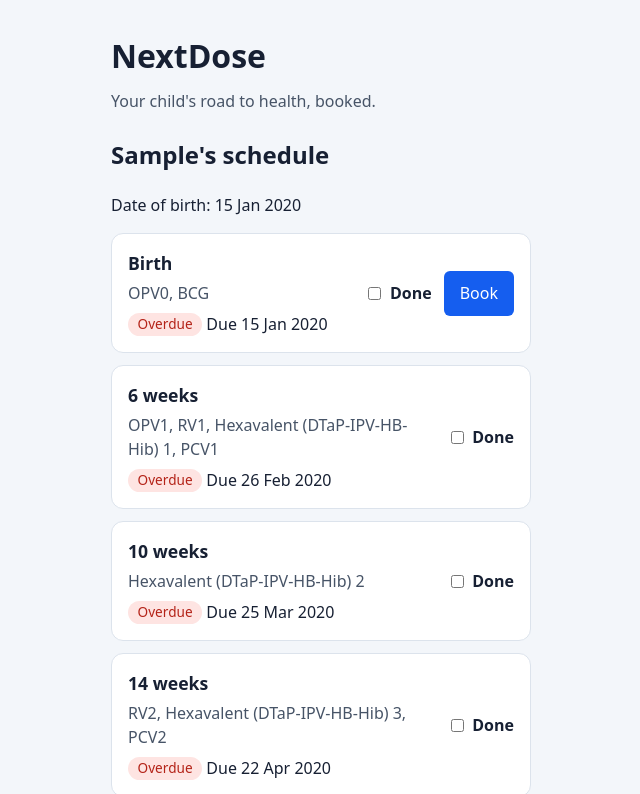
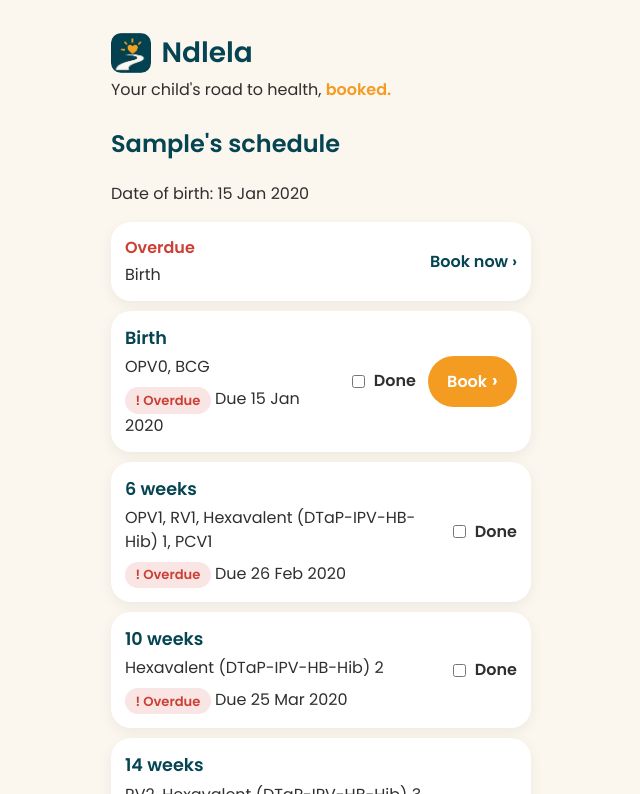
Before and after one commit to Tibule12/NextDose, a plain HTML site: page index.html in a window 1280 px wide. Both pictures are taken after typing "Sample", "2020-01-15" into the empty fields and a click on the button "Show schedule". Shown: the top 794 px of the page, without its empty margins (319-959 px from the left). Drawn offline with Linux system fonts and the light colour scheme.

Commit message:
Apply Ndlela brand styling
Co-authored-by: Copilot App <223556219+Copilot@users.noreply.github.com>

```diff
--- a/index.html
+++ b/index.html
@@ -4,36 +4,77 @@
   <meta charset="utf-8">
   <meta name="viewport" content="width=device-width, initial-scale=1">
   <title>NextDose</title>
+  <link rel="preconnect" href="https://fonts.googleapis.com">
+  <link rel="preconnect" href="https://fonts.gstatic.com" crossorigin>
+  <link href="https://fonts.googleapis.com/css2?family=Poppins:wght@400;600&display=swap" rel="stylesheet">
   <style>
-    :root { font: 16px/1.5 system-ui, sans-serif; color: #172033; background: #f3f6fa; }
+    :root {
+      --teal: #054452;
+      --orange: #F49C22;
+      --cream: #FCEFDE;
+      --bg: #FBF6EE;
+      --text: #2F2F2E;
+      --green: #3CA052;
+      --amber: #F0AA21;
+      --red: #CC3F34;
+      --grey: #939598;
+      font: 16px/1.5 'Poppins', system-ui, sans-serif;
+      font-weight: 400;
+      color: var(--text);
+      background: var(--bg);
+    }
     * { box-sizing: border-box; }
     body { margin: 0; padding: 2rem 16px; }
     main { max-width: 420px; margin: auto; }
+    h1, h2, strong { font-weight: 600; }
+    h1, h2 { color: var(--teal); }
     h1 { margin-top: 0; }
-    header p { margin: -.75rem 0 1.5rem; color: #475467; }
-    .card, .row { background: white; border: 1px solid #dce3ec; border-radius: 12px; padding: 1rem; }
-    .card { max-width: 440px; }
+    header p { margin: .25rem 0 1.5rem; }
+    header p span { color: var(--orange); font-weight: 600; }
+    .brand { display: flex; align-items: center; gap: .65rem; }
+    .brand img { width: 40px; height: 40px; border-radius: 10px; object-fit: cover; }
+    .brand h1 { margin: 0; color: var(--teal); font-size: 1.75rem; }
+    .card, .row, .next-card { background: white; border-radius: 20px; padding: 14px; box-shadow: 0 4px 14px rgba(0,0,0,.06); }
+    .card { max-width: 100%; }
     label { display: block; margin: 1rem 0 .35rem; font-weight: 600; }
-    input[type="text"], input[type="date"], select { width: 100%; padding: .7rem; border: 1px solid #9aa8bb; border-radius: 6px; font: inherit; }
-    button { min-height: 44px; border: 0; border-radius: 6px; padding: .65rem 1rem; background: #155eef; color: white; font: inherit; cursor: pointer; }
-    .error { min-height: 1.5em; color: #b42318; }
-    .rows { display: grid; gap: .75rem; }
-    .row { display: grid; grid-template-columns: 1fr auto; gap: .5rem 1rem; align-items: center; }
+    input[type="text"], input[type="date"], select { width: 100%; min-height: 48px; padding: .7rem; border: 1px solid #d8d1c7; border-radius: 12px; background: white; color: var(--text); font: inherit; }
+    button { min-height: 48px; border: 0; border-radius: 999px; padding: .7rem 1.2rem; background: var(--teal); color: white; font: inherit; font-weight: 600; cursor: pointer; }
+    button::after { content: " ›"; font-size: 1.2em; }
+    .error { min-height: 1.5em; color: var(--red); }
+    .rows { display: grid; gap: 10px; }
+    .row { display: grid; grid-template-columns: 1fr auto; gap: 10px; align-items: center; }
     .row h2 { margin: 0; font-size: 1.1rem; }
-    .vaccines { margin: .25rem 0 0; color: #475467; }
-    .status { display: inline-block; margin-top: .5rem; border-radius: 99px; padding: .1rem .6rem; background: #eef2f6; font-size: .85rem; text-transform: capitalize; }
-    .status.done { background: #dcfae6; color: #067647; }
-    .status.overdue { background: #fee4e2; color: #b42318; }
-    .status.due { background: #fef0c7; color: #93370d; }
-    .status.upcoming { background: #eef2f6; color: #475467; }
+    .vaccines { margin: .25rem 0 0; color: var(--text); }
+    .status { display: inline-flex; align-items: center; gap: .35rem; margin-top: .5rem; border-radius: 999px; padding: .2rem .65rem; font-size: .82rem; font-weight: 600; }
+    .status.done { background: #e7f3e8; color: var(--green); }
+    .status.overdue { background: #f9e5e3; color: var(--red); }
+    .status.due { background: #fff1d2; color: var(--amber); }
+    .status.upcoming { background: #ededee; color: var(--grey); }
     .row-actions { display: flex; align-items: center; gap: .75rem; }
     .row-actions label { display: flex; align-items: center; gap: .35rem; margin: 0; white-space: nowrap; }
-    @media (max-width: 520px) { .row { grid-template-columns: 1fr; } }
+    .row-actions button { background: var(--orange); color: white; }
+    .next-card { display: flex; align-items: center; justify-content: space-between; gap: 10px; margin-bottom: 10px; }
+    .next-card p { margin: .2rem 0 0; }
+    .next-headline { color: var(--teal); font-weight: 600; }
+    .next-headline.overdue { color: var(--red); }
+    .book-now { display: inline-flex; align-items: center; min-height: 44px; color: var(--teal); font-weight: 600; text-decoration: none; white-space: nowrap; }
+    .booking-form select { margin-bottom: .3rem; }
+    .booking-form .chip-select { width: auto; min-width: 8rem; border: 0; border-radius: 999px; background: var(--cream); color: var(--text); }
+    .booking-form .chip-select:valid { background: var(--teal); color: white; }
+    .booking-form option { background: white; color: var(--text); }
+    .booking-form .chip-select option:checked { background: var(--teal); color: white; }
+    .confirmation { text-align: center; }
+    .confirmation-mark { display: grid; place-items: center; width: 72px; height: 72px; margin: 0 auto 1rem; border-radius: 50%; background: var(--teal); color: white; font-size: 2.5rem; }
+    .confirmation h1 { margin-bottom: 1rem; }
+    @media (max-width: 520px) { .row { grid-template-columns: 1fr; } .next-card { align-items: flex-start; } }
   </style>
 </head>
 <body>
   <main>
-    <header><h1>NextDose</h1><p>Your child's road to health, booked.</p></header>
+    <header>
+      <div class="brand"><img src="logo.png" alt="Ndlela road-and-heart logo"><h1>Ndlela</h1></div>
+      <p>Your child's road to health, <span>booked.</span></p>
+    </header>
     <section id="app"></section>
   </main>
   <script>
@@ -119,10 +160,15 @@
         .sort((a, b) => a.due - b.due)[0]?.index;
       app.innerHTML = `<h1>${saved.name ? `${saved.name}'s schedule` : 'Immunisation schedule'}</h1>
         <p>Date of birth: ${formatDate(birth)}</p>
+        ${bookIndex === undefined ? '' : `<article class="next-card">
+          <div><strong class="next-headline ${entries[bookIndex].status === 'overdue' ? 'overdue' : ''}">${entries[bookIndex].status === 'overdue' ? 'Overdue' : `Next vaccination in ${Math.round((entries[bookIndex].due - today) / 86400000)} days`}</strong>
+            <p>${entries[bookIndex].item.label}</p></div>
+          <a class="book-now" href="#booking" data-book="${bookIndex}">Book now ›</a>
+        </article>`}
         <div class="rows">${entries.map(({ item, index, due, status, done, booking }) => `
           <article class="row">
             <div><h2>${item.label}</h2><p class="vaccines">${item.vaccines.join(', ')}</p>
-              <span class="status ${status}">${status}</span> <span>Due ${formatDate(due)}</span></div>
+              <span class="status ${status}">${status === 'done' ? '✓ Done' : status === 'due' ? '⏰ Due soon' : status === 'overdue' ? '! Overdue' : '📅 Upcoming'}</span> <span>Due ${formatDate(due)}</span></div>
             <div class="row-actions"><label><input type="checkbox" data-index="${index}" ${done ? 'checked' : ''}> Done</label>
               ${booking ? `Booked: ${formatDate(parseDate(booking.date))}, ${booking.time}` : index === bookIndex ? `<button type="button" data-book="${index}">Book</button>` : ''}</div>
           </article>`).join('')}</div>
@@ -147,13 +193,13 @@
       }
       app.innerHTML = `<h1>Book ${visit.label}</h1>
         <p>${visit.vaccines.join(', ')}</p>
-        <form class="card" id="booking">
+        <form class="card booking-form" id="booking">
           <label for="clinic">Demo clinics</label>
           <select id="clinic" required><option value="">Choose a clinic</option>${CLINICS.map(clinic => `<option value="${clinic.name}">${clinic.name} (${clinic.area})</option>`).join('')}</select>
           <label for="date">Date</label>
-          <select id="date" required><option value="">Choose a weekday</option>${weekdays.map(day => `<option value="${todayISOFor(day)}">${formatDate(day)}</option>`).join('')}</select>
+          <select id="date" class="chip-select" required><option value="">Choose a weekday</option>${weekdays.map(day => `<option value="${todayISOFor(day)}">${formatDate(day)}</option>`).join('')}</select>
           <label for="time">Time</label>
-          <select id="time" required><option value="">Choose a time</option>${TIMES.map(time => `<option>${time}</option>`).join('')}</select>
+          <select id="time" class="chip-select" required><option value="">Choose a time</option>${TIMES.map(time => `<option>${time}</option>`).join('')}</select>
           <p class="error" role="alert"></p>
           <button type="submit">Confirm</button>
         </form>`;
@@ -177,8 +223,9 @@
 
     function showConfirmation(booking) {
       const visit = SCHEDULE.find(item => item.label === booking.label);
-      app.innerHTML = `<h1>Booking confirmed</h1>
-        <section class="card"><p><strong>${saved.name || 'Child'}</strong></p>
+      app.innerHTML = `<section class="card confirmation">
+        <div class="confirmation-mark" aria-hidden="true">✓</div>
+        <h1>You're booked</h1><p><strong>${saved.name || 'Child'}</strong></p>
           <p>${visit.vaccines.join(', ')}</p><p>${booking.clinic}</p>
           <p>${formatDate(parseDate(booking.date))} at ${booking.time}</p>
           <p>Reference: <strong>${booking.ref}</strong></p>
```
Also changed, not shown: logo.png (added).
